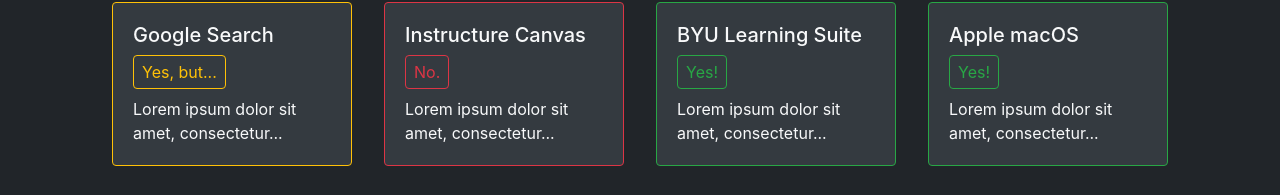
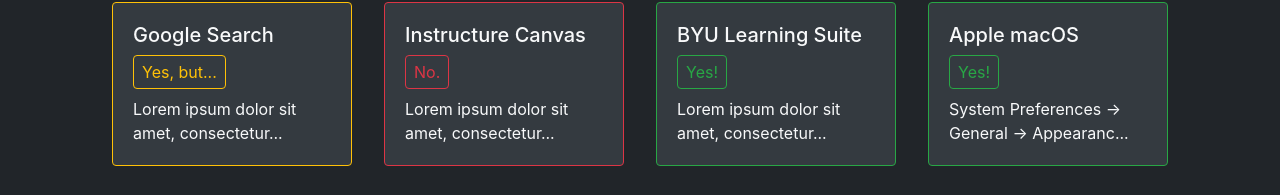
Before and after one commit to jacob-hart/dark-directory, a Vue app: page /#/ in a window 1280 px wide. Shown: the part 94-289 px from the top of the page. Built offline with nearby package versions, Linux system fonts and the light colour scheme.

Commit message:
Test a real description of a mock data element

```diff
--- a/src/mock-data.js
+++ b/src/mock-data.js
@@ -25,7 +25,7 @@
     id: 4,
     name: "Apple macOS",
     dark: "1",
-    context: "Lorem ipsum dolor sit amet, consectetur adipiscing elit, sed do eiusmod tempor incididunt ut labore et dolore magna aliqua."
+    context: "System Preferences → General → Appearance. Also supports accent color customization."
   },
   {
     id: 5,
```
